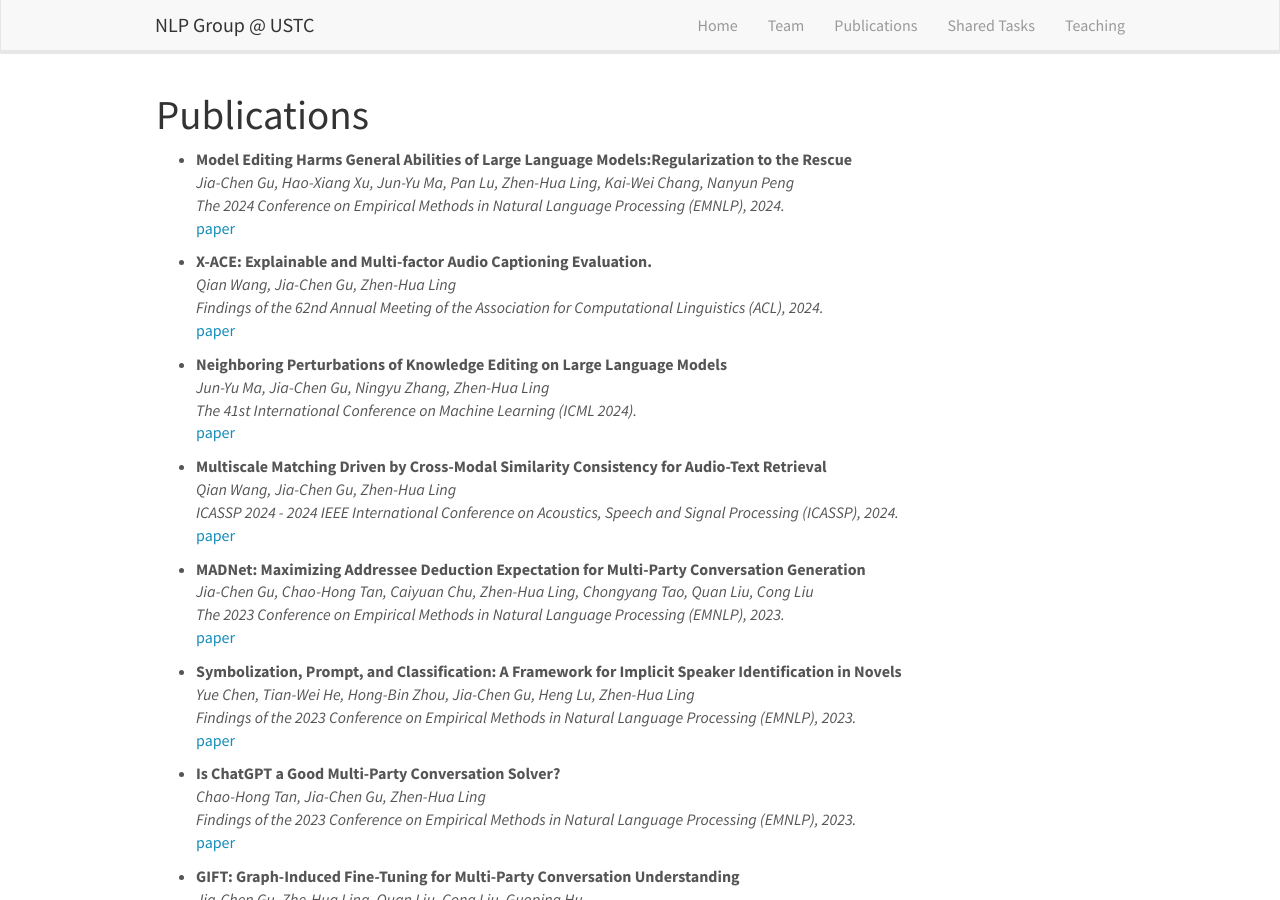
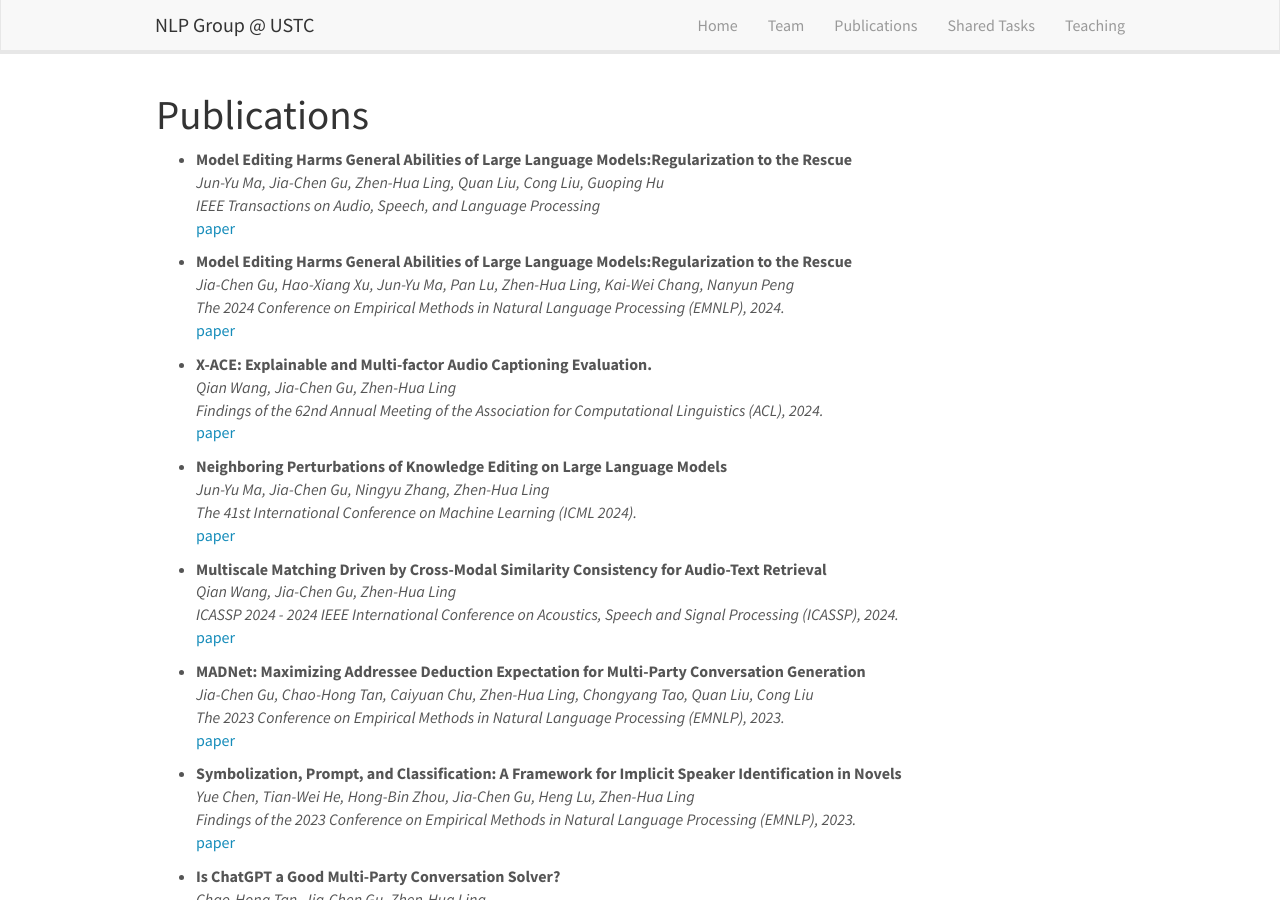
Before and after one commit to ustcnlp/ustcnlp.github.io, a Jekyll site: the page built from _pages/publications.md, in a window 1280 px wide and 900 px high. Built offline with Jekyll 4.4.1, drawn with Linux system fonts in a browser that asks for light colours; nearby versions of some CDN libraries.

Commit message:
Update publist.yml

```diff
--- a/_data/publist.yml
+++ b/_data/publist.yml
@@ -1,3 +1,11 @@
+- title: "Model Editing Harms General Abilities of Large Language Models:Regularization to the Rescue"
+  authors: Jun-Yu Ma, Jia-Chen Gu, Zhen-Hua Ling, Quan Liu, Cong Liu, Guoping Hu
+  venue: IEEE Transactions on Audio, Speech, and Language Processing
+  link:
+    url: https://arxiv.org/pdf/2305.12389.pdf
+    display: paper
+
+
 - title: "Model Editing Harms General Abilities of Large Language Models:Regularization to the Rescue"
   authors: Jia-Chen Gu, Hao-Xiang Xu, Jun-Yu Ma, Pan Lu, Zhen-Hua Ling, Kai-Wei Chang, Nanyun Peng
   venue: The 2024 Conference on Empirical Methods in Natural Language Processing (EMNLP), 2024.
```
